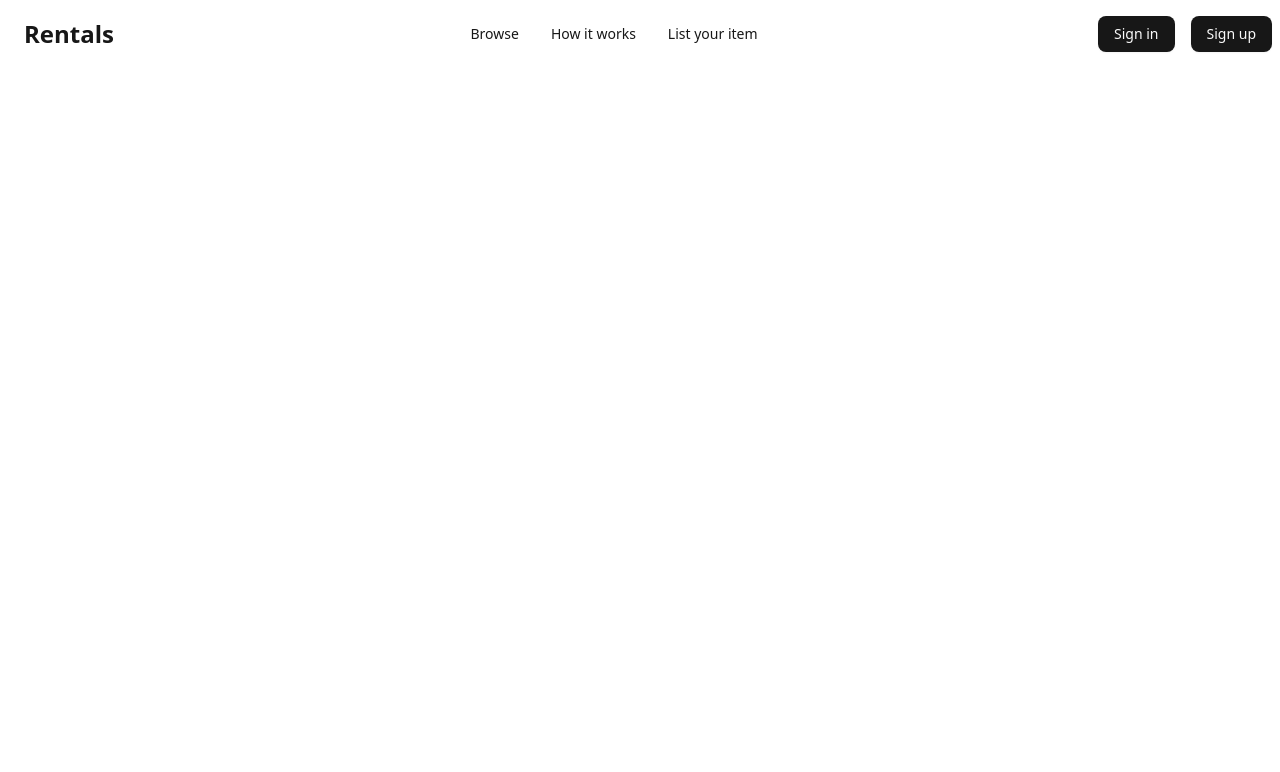
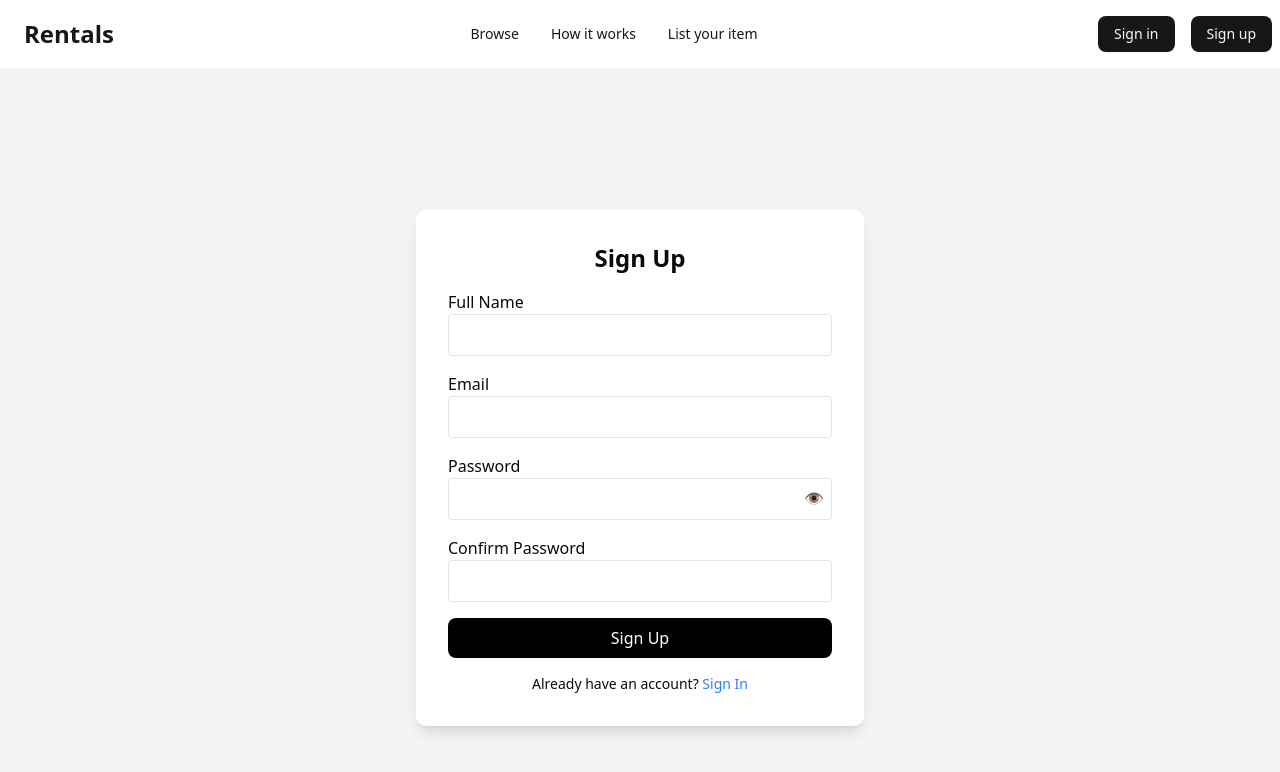
Before and after one commit to Om136/rentals, a React (Vite) app in the folder frontend/: page /sign-up in a window 1280 px wide. Shown: the top 772 px of the page. Built offline with nearby package versions, Linux system fonts and the light colour scheme.

Commit message:
connected backend and frontend of auth

```diff
--- a/frontend/src/App.jsx
+++ b/frontend/src/App.jsx
@@ -4,6 +4,8 @@ import { Home } from "./pages/Home";
 import { Browse } from "./pages/Browse";
 import { ProductDetails } from "./pages/Product";
 import { ListItem } from "./pages/ListItem";
+import { SignIn } from "./pages/sign-in";
+import { SignUp } from "./pages/Sign-up";
 
 function App() {
 
@@ -13,6 +15,8 @@ function App() {
       <Navbar />
       <Routes>
         <Route path="/" element={<Home/>} />
+        <Route path="/sign-in" element={<SignIn/>} />
+        <Route path="/sign-up" element={<SignUp/>} />
         <Route path="/browse" element={<Browse/>} />
         <Route path="/browse/:id" element={<ProductDetails/>} />
         <Route path="/list-item" element={<ListItem/>} />
--- a/frontend/src/components/Navbar.jsx
+++ b/frontend/src/components/Navbar.jsx
@@ -1,9 +1,19 @@
 import React from 'react'
-import { Link } from 'react-router-dom';
+import { Link, useNavigate } from 'react-router-dom';
 import { Button } from "@/components/ui/button";
 
 
+
 export const Navbar = () => {
+  const navigate = useNavigate();
+  const handleSignIn = () => {
+    // Handle sign-in logic here
+    navigate('/sign-in');
+  };
+  const handleSignUp = () => {
+    // Handle sign-up logic here
+    navigate('/sign-up');
+  }
   return (
     <div className='flex justify-between py-4 items-center mx-2'>
       <div>
@@ -23,11 +33,11 @@ export const Navbar = () => {
         </Button>
       </div>
       <div className='flex gap-4'>
-        <Button asChild>
-          <Link href="/signin">Sign in</Link>
+        <Button onClick={handleSignIn}>
+          Sign in
         </Button>
-        <Button asChild>
-          <Link href="/signup">Sign up</Link>
+        <Button onClick={handleSignUp}>
+          Sign up
         </Button>
       </div>
     </div>
--- /dev/null
+++ b/frontend/src/pages/Sign-in.jsx
@@ -0,0 +1,98 @@
+import axios from "axios";
+import React, { useState } from "react";
+import { Link, useNavigate } from "react-router-dom";
+
+export const SignIn = () => {
+  const [formData, setFormData] = useState({ email: "", password: "" });
+  const [showPassword, setShowPassword] = useState(false);
+  const [error, setError] = useState("");
+  const navigate = useNavigate();
+
+  const handleChange = (e) => {
+    setFormData({ ...formData, [e.target.name]: e.target.value });
+  };
+
+  const handleSubmit = (e) => {
+    e.preventDefault();
+    if (!formData.email || !formData.password) {
+      setError("All fields are required.");
+      return;
+    }
+    console.log("Sign-In Data:", formData);
+    const body = {
+      email: formData.email,
+      password: formData.password,
+    };
+    const header = {
+        "Content-Type": "application/json",
+        "Authorization": `Bearer ${localStorage.getItem("token")}`,
+    };
+    axios.post("http://localhost:5000/auth/signin", body, { headers: header })
+    .then((response) => {
+        console.log("Sign-In Response:", response.data);
+        alert("Sign-In Successful!");
+        localStorage.setItem("token", response.data.token);
+        navigate("/");
+
+    })
+    .catch((error) => {
+        console.error("Sign-In Error:", error.response.data);
+        setError(error.response.data.msg || "An error occurred during sign-in.");
+    })
+
+  };
+
+  return (
+    <div className="min-h-screen flex items-center justify-center bg-gray-100">
+      <div className="bg-white p-8 shadow-lg rounded-lg max-w-md w-full">
+        <h2 className="text-2xl font-bold text-center mb-4">Sign In</h2>
+        {error && <p className="text-red-500 text-sm mb-2">{error}</p>}
+        <form onSubmit={handleSubmit} className="space-y-4">
+          <div>
+            <label className="block font-medium">Email</label>
+            <input
+              type="email"
+              name="email"
+              value={formData.email}
+              onChange={handleChange}
+              required
+              className="w-full border p-2 rounded"
+            />
+          </div>
+          <div>
+            <label className="block font-medium">Password</label>
+            <div className="relative">
+              <input
+                type={showPassword ? "text" : "password"}
+                name="password"
+                value={formData.password}
+                onChange={handleChange}
+                required
+                className="w-full border p-2 rounded"
+              />
+              <button
+                type="button"
+                onClick={() => setShowPassword(!showPassword)}
+                className="absolute right-2 top-2 text-gray-500"
+              >
+                👁
+              </button>
+            </div>
+          </div>
+          <button
+            type="submit"
+            className="w-full bg-black text-white py-2 rounded-md hover:bg-gray-800"
+          >
+            Sign In
+          </button>
+        </form>
+        <p className="mt-4 text-sm text-center">
+          Don't have an account?{" "}
+          <Link to="/signup" className="text-blue-500">
+            Sign Up
+          </Link>
+        </p>
+      </div>
+    </div>
+  );
+};
--- /dev/null
+++ b/frontend/src/pages/Sign-up.jsx
@@ -0,0 +1,132 @@
+import axios from "axios";
+import React, { useState } from "react";
+import { Link, useNavigate } from "react-router-dom";
+
+export const SignUp = () => {
+    const navigate = useNavigate();
+  const [formData, setFormData] = useState({
+    name: "",
+    email: "",
+    password: "",
+    confirmPassword: "",
+  });
+  const [showPassword, setShowPassword] = useState(false);
+  const [error, setError] = useState("");
+
+  const handleChange = (e) => {
+    setFormData({ ...formData, [e.target.name]: e.target.value });
+  };
+
+  const handleSubmit = (e) => {
+    e.preventDefault();
+    if (
+      !formData.name ||
+      !formData.email ||
+      !formData.password ||
+      !formData.confirmPassword
+    ) {
+      setError("All fields are required.");
+      return;
+    }
+    if (formData.password !== formData.confirmPassword) {
+      setError("Passwords do not match.");
+      return;
+    }
+    const body = {
+      email: formData.email,
+      password: formData.password,
+      name: formData.name,
+    };
+
+    axios
+      .post("http://localhost:5000/auth/signup", body) // Added "http://"
+      .then((response) => {
+        console.log(response.data);
+        const token = response.data.token;
+        localStorage.setItem("token", token);
+        navigate("/");
+
+        alert("Sign-Up Successful!");
+      })
+      .catch((error) => {
+        console.error("There was an error signing up!", error);
+        setError("Sign-Up Failed. Please try again.");
+      });
+  };
+
+  return (
+    <div className="min-h-screen flex items-center justify-center bg-gray-100">
+      <div className="bg-white p-8 shadow-lg rounded-lg max-w-md w-full">
+        <h2 className="text-2xl font-bold text-center mb-4">Sign Up</h2>
+        {error && <p className="text-red-500 text-sm mb-2">{error}</p>}
+        <form onSubmit={handleSubmit} className="space-y-4">
+          <div>
+            <label className="block font-medium">Full Name</label>
+            <input
+              type="text"
+              name="name"
+              value={formData.name}
+              onChange={handleChange}
+              required
+              className="w-full border p-2 rounded"
+            />
+          </div>
+          <div>
+            <label className="block font-medium">Email</label>
+            <input
+              type="email"
+              name="email"
+              value={formData.email}
+              onChange={handleChange}
+              required
+              className="w-full border p-2 rounded"
+            />
+          </div>
+          <div>
+            <label className="block font-medium">Password</label>
+            <div className="relative">
+              <input
+                type={showPassword ? "text" : "password"}
+                name="password"
+                value={formData.password}
+                onChange={handleChange}
+                required
+                className="w-full border p-2 rounded"
+              />
+              <button
+                type="button"
+                onClick={() => setShowPassword(!showPassword)}
+                className="absolute right-2 top-2 text-gray-500"
+              >
+                👁
+              </button>
+            </div>
+          </div>
+          <div>
+            <label className="block font-medium">Confirm Password</label>
+            <input
+              type="password"
+              name="confirmPassword"
+              value={formData.confirmPassword}
+              onChange={handleChange}
+              required
+              className="w-full border p-2 rounded"
+            />
+          </div>
+          <button
+            type="submit"
+            className="w-full bg-black text-white py-2 rounded-md hover:bg-gray-800"
+          >
+            Sign Up
+          </button>
+        </form>
+        <p className="mt-4 text-sm text-center">
+          Already have an account?{" "}
+          <Link to="/signin" className="text-blue-500">
+            Sign In
+          </Link>
+        </p>
+      </div>
+    </div>
+  );
+};
```
Also changed, not shown: 1 other file (tests, documents, lock files or other folders).
